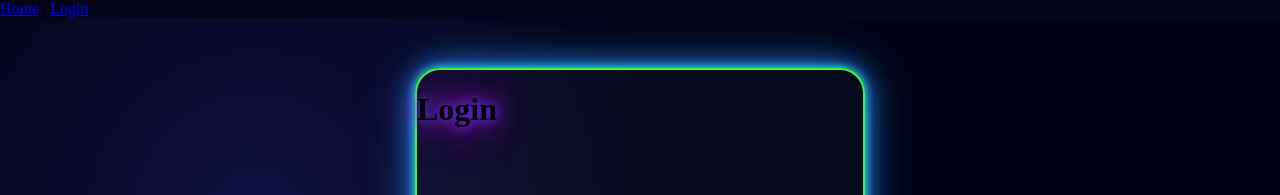
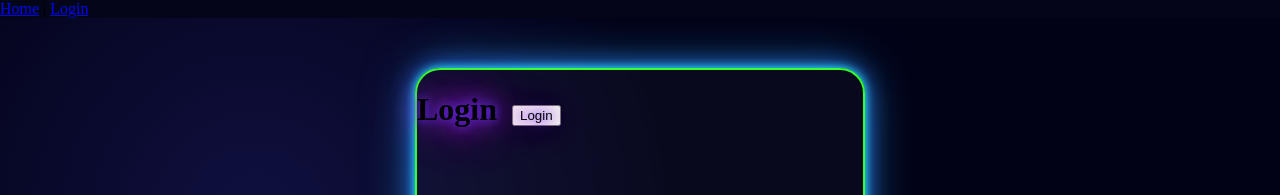
Before and after one commit to Vinci4600/World-of-Chewing-gum, a React app in the folder Frontend/: page /login in a window 1280 px wide. Shown: the top 195 px of the page. Built offline with nearby package versions, Linux system fonts and the light colour scheme; the HTML template or start-up script is replaced by a standard one.

Commit message:
add Button in Loginpage.jsx

```diff
--- a/Frontend/src/pages/Loginpage.jsx
+++ b/Frontend/src/pages/Loginpage.jsx
@@ -12,6 +12,7 @@ function Loginpage() {
             <div className="Login-card">
 
                 <h1 className="he1">Login</h1>
+                <button className="Button1">Login</button>
 
 
             </div>
```
